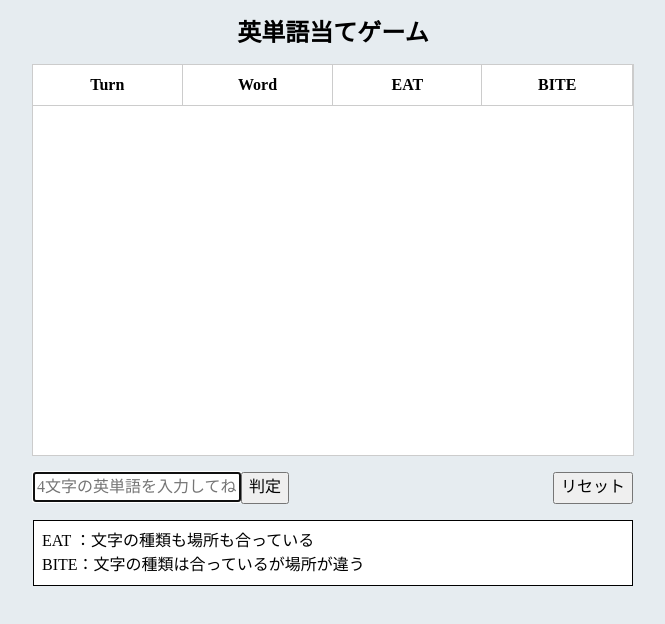
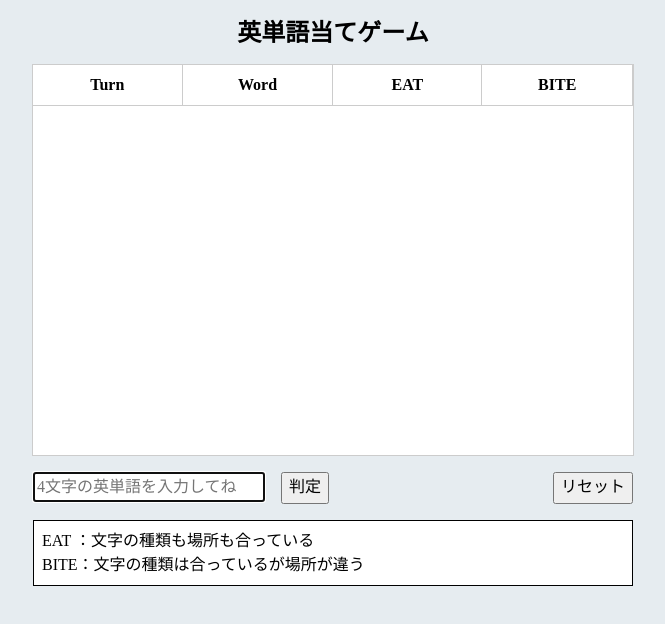
Before and after one commit to Masa-Shin/word_mastermind3, a Vue app: page / in a window 1280 px wide. Shown: the top 624 px of the page, without its empty margins (307-972 px from the left). Built offline with nearby package versions, Linux system fonts and the light colour scheme.

Commit message:
inputの幅を調整

```diff
--- a/src/App.vue
+++ b/src/App.vue
@@ -256,6 +256,8 @@ tr {
   div{
     input[type="text"]{
       height:1.5rem;
+      width: 14rem;
+      margin: 0 1rem 0 0;
     }
     input{
       max-width:50vw;
```
